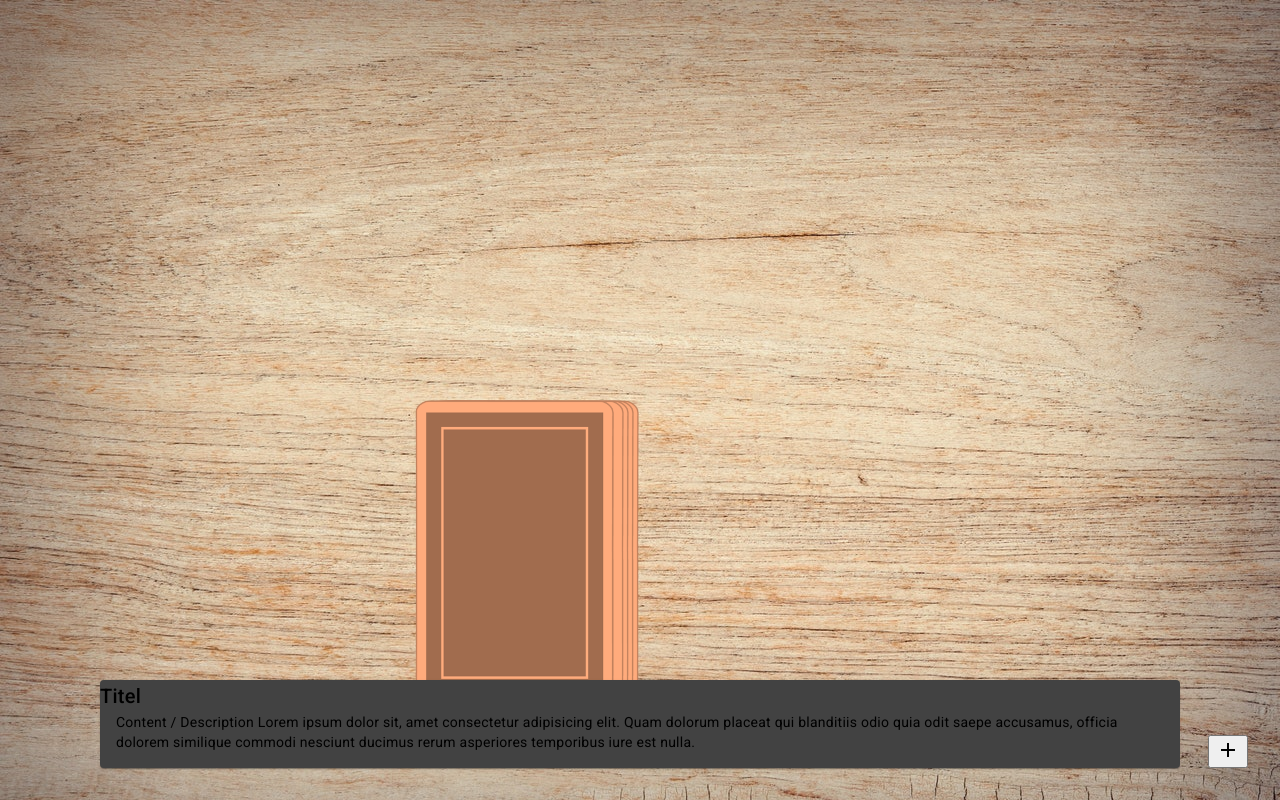
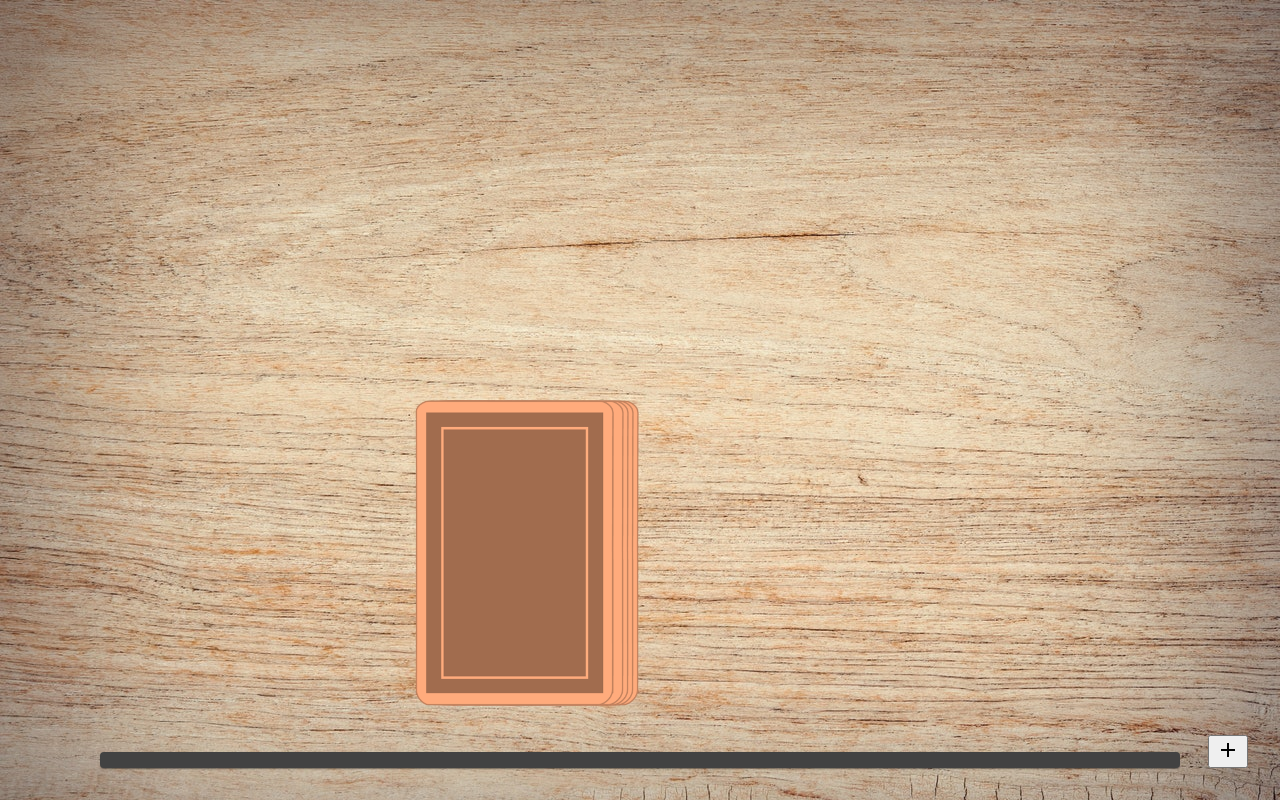
Before and after one commit to Traumzerfetzerin/Ring-of-Fire, an Angular app: page /game in a window 1280 px wide. Built offline with nearby package versions, Linux system fonts and the light colour scheme.

Commit message:
Load game rules from JSON

```diff
--- a/src/app/game-info/game-info.component.html
+++ b/src/app/game-info/game-info.component.html
@@ -1,6 +1,4 @@
 <mat-card>
-    <mat-card-title>Titel</mat-card-title>
-    <mat-card-content>Content / Description Lorem ipsum dolor sit, amet consectetur adipisicing elit. Quam dolorum
-        placeat qui blanditiis odio quia odit saepe accusamus, officia dolorem similique commodi nesciunt ducimus rerum
-        asperiores temporibus iure est nulla.</mat-card-content>
+    <mat-card-title>{{ title }}</mat-card-title>
+    <mat-card-content>{{ description }}</mat-card-content>
 </mat-card>
--- a/src/app/game-info/game-info.component.ts
+++ b/src/app/game-info/game-info.component.ts
@@ -1,16 +1,63 @@
-import { Component } from '@angular/core';
-import {MatCardModule} from '@angular/material/card';
+import { Component, Input, OnChanges, OnInit } from '@angular/core';
+import { MatCardModule } from '@angular/material/card';
 
 
 @Component({
   selector: 'app-game-info',
   standalone: true,
   imports: [
-    MatCardModule
+    MatCardModule,
   ],
   templateUrl: './game-info.component.html',
-  styleUrl: './game-info.component.scss'
+  styleUrls: ['./game-info.component.scss']
 })
-export class GameInfoComponent {
 
+
+export class GameInfoComponent implements OnInit, OnChanges {
+
+
+  cardAction = [
+    { title: 'Waterfall', description: 'Everyone has to start drinking at the same time. As soon as player 1 stops drinking, player 2 may stop drinking. Player 3 may stop as soon as player 2 stops drinking, and so on.' },
+    { title: 'You', description: 'You decide who drinks' },
+    { title: 'Me', description: 'Congrats! Drink a shot!' },
+    { title: 'Category', description: 'Come up with a category (e.g. Colors). Each player must enumerate one item from the category.' },
+    { title: 'Bust a jive', description: 'Player 1 makes a dance move. Player 2 repeats the dance move and adds a second one.' },
+    { title: 'Chicks', description: 'All girls drink.' },
+    { title: 'Heaven', description: 'Put your hands up! The last player drinks!' },
+    { title: 'Mate', description: 'Pick a mate. Your mate must always drink when you drink and the other way around.' },
+    { title: 'Thumbmaster', description: '' },
+    { title: 'Men', description: 'All men drink.' },
+    { title: 'Quizmaster', description: '' },
+    { title: 'Never have i ever...', description: 'Say something you never did. Everyone who did it has to drink.' },
+    { title: 'Rule', description: 'Make a rule. Everyone needs to drink when he breaks the rule.' },
+  ];
+
+
+  title: string = '';
+  description: string = '';
+  @Input() card: string = '';
+
+
+  constructor() { }
+
+
+  /**
+   * Lifecycle hook that is called after Angular has finished initializing all the components.
+   * Called once by Angular after the first change detection check.
+   */
+  ngOnInit(): void {
+  }
+
+
+  /**
+   * Lifecycle hook that is called when Angular detects changes to input properties.
+   * Updates the title and description properties based on the given card.
+   */
+  ngOnChanges(): void {
+    if (this.card) {
+      let cardNumber = +this.card.split('_')[1];
+      this.title = this.cardAction[cardNumber - 1].title;
+      this.description = this.cardAction[cardNumber - 1].description;
+    }
+  }
 }
--- a/src/app/game/game.component.html
+++ b/src/app/game/game.component.html
@@ -17,7 +17,7 @@
     </div>
 </div>
 
-<app-game-info class="pin-bottom"></app-game-info>
+<app-game-info [card]="currentCard" class="pin-bottom"></app-game-info>
 
 <button matFab color="primary" (click)="openDialog()" class="btn-add">
     <mat-icon>add</mat-icon>
```
